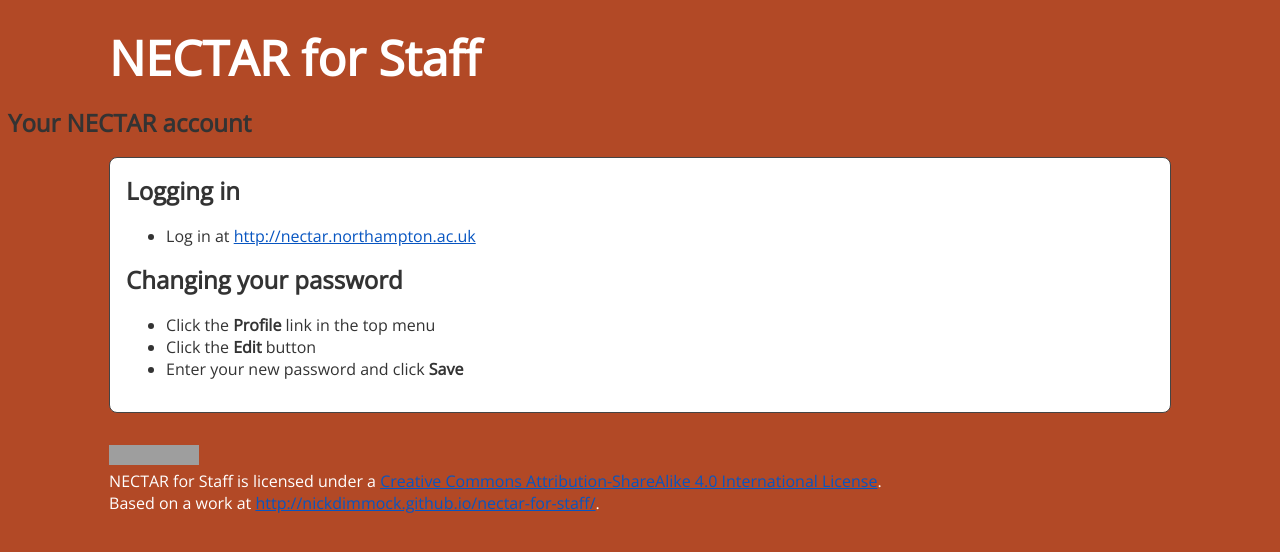
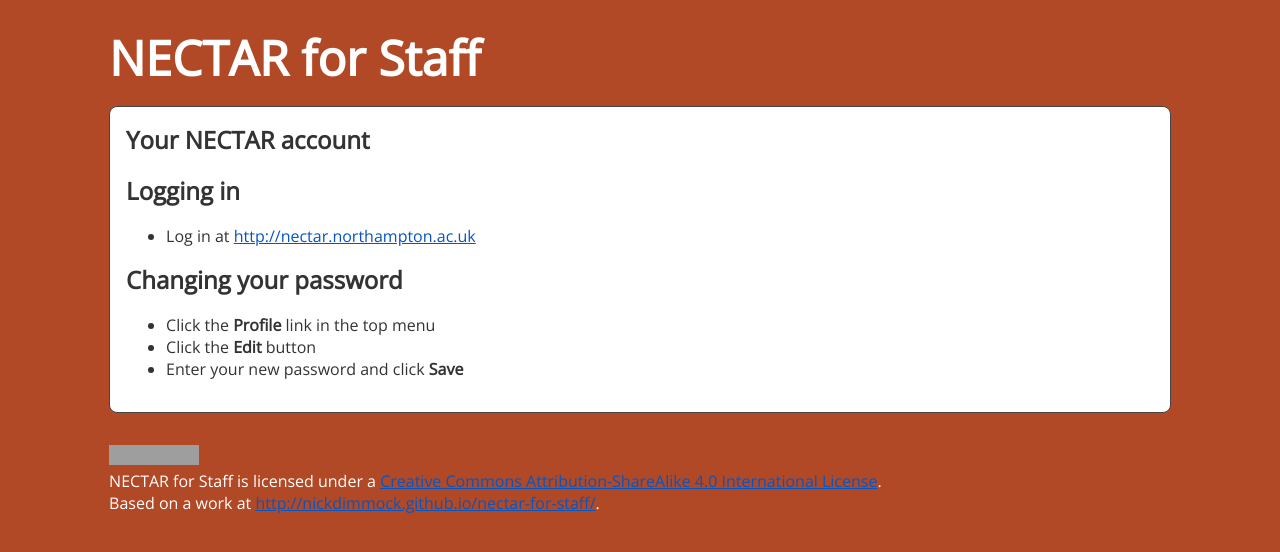
Before and after one commit to NickDimmock/nectar-for-staff-old, a Jekyll site: the page built from your-account.md, in a window 1280 px wide. Shown: the top 552 px of the page. Built offline with Jekyll 4.4.1, drawn with Linux system fonts in a browser that asks for light colours; nearby versions of some CDN libraries; Markdown is read by kramdown in place of the engine named in the settings; grey boxes are pictures that could not be loaded.

Commit message:
Template fix

```diff
--- a/_includes/footer.html
+++ b/_includes/footer.html
@@ -1,3 +1,4 @@
+</div>
 <div id="footer">
 <a rel="license" href="http://creativecommons.org/licenses/by-sa/4.0/"><img alt="Creative Commons License" style="border-width:0" src="http://i.creativecommons.org/l/by-sa/4.0/88x31.png" /></a><br /><span xmlns:dct="http://purl.org/dc/terms/" property="dct:title">NECTAR for Staff</span> is licensed under a <a rel="license" href="http://creativecommons.org/licenses/by-sa/4.0/">Creative Commons Attribution-ShareAlike 4.0 International License</a>.<br />Based on a work at <a xmlns:dct="http://purl.org/dc/terms/" href="http://nickdimmock.github.io/nectar-for-staff/" rel="dct:source">http://nickdimmock.github.io/nectar-for-staff/</a>.
 </div>
--- a/_includes/header.html
+++ b/_includes/header.html
@@ -1,4 +1,5 @@
 <div id="header">
 <h1><a href="/nectar-for-staff/" title="Go to the NECTAR for staff start page.">NECTAR for Staff</a></h1>
 </div>
+<div id="content">
 <h2>{{ page.title }}</h2>
--- a/_layouts/default.html
+++ b/_layouts/default.html
@@ -12,9 +12,7 @@
 	</head>
 	<body>
 		{% include header.html %}
-		<div id="content">
-			{{ content }}
-		</div>
+		{{ content }}
 		{% include footer.html %}
 	</body>
 </html>
```
